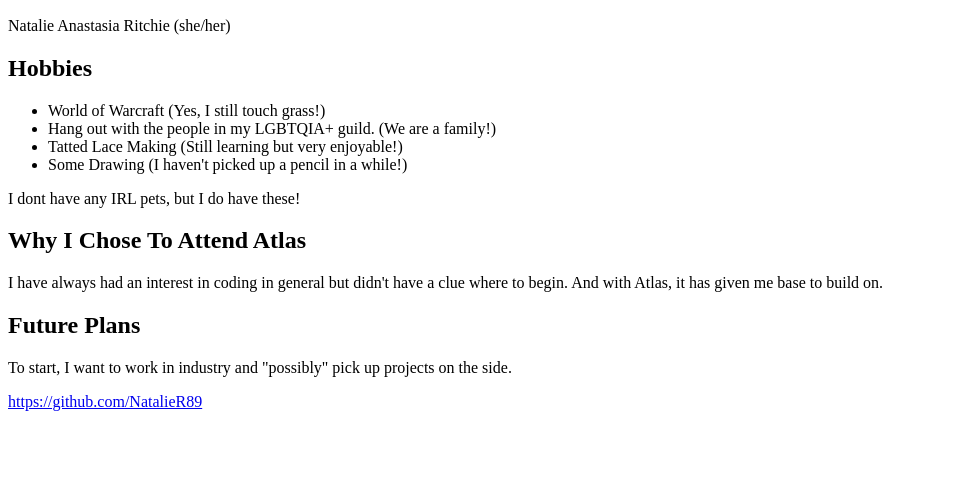
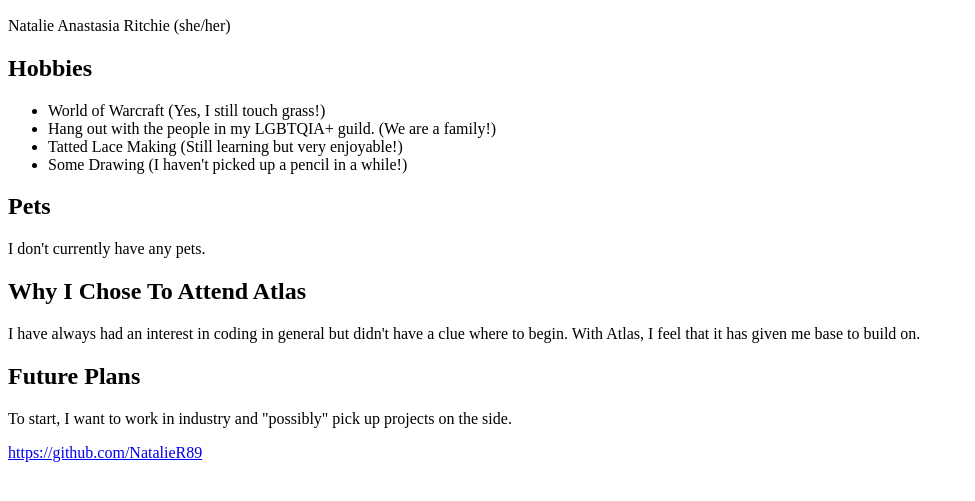
Before and after one commit to NatalieR89/atlas-web-development, a plain HTML site: page index.html in a window 1280 px wide. Shown: the part 97-598 px from the top of the page, without its empty margins (0-975 px from the left). Drawn offline with Linux system fonts and the light colour scheme.

Commit message:
added pets

```diff
--- a/index.html
+++ b/index.html
@@ -28,13 +28,13 @@
     </section>
 
     <section>
-        I dont have any IRL pets, but I do have these!
+        <h1>Pets</h1>
+        <p>I don't currently have any pets.</p>
     </section>
-<!--^^^ ADD PHOTOS OF WoW PETS^^^-->
 
     <section>
        <h1>Why I Chose To Attend Atlas</h1>
-       <p>I have always had an interest in coding in general but didn't have a clue where to begin. And with Atlas, it has given me base to build on.</p>
+       <p>I have always had an interest in coding in general but didn't have a clue where to begin. With Atlas, I feel that it has given me base to build on.</p>
     </section>
 
     <section>
```
